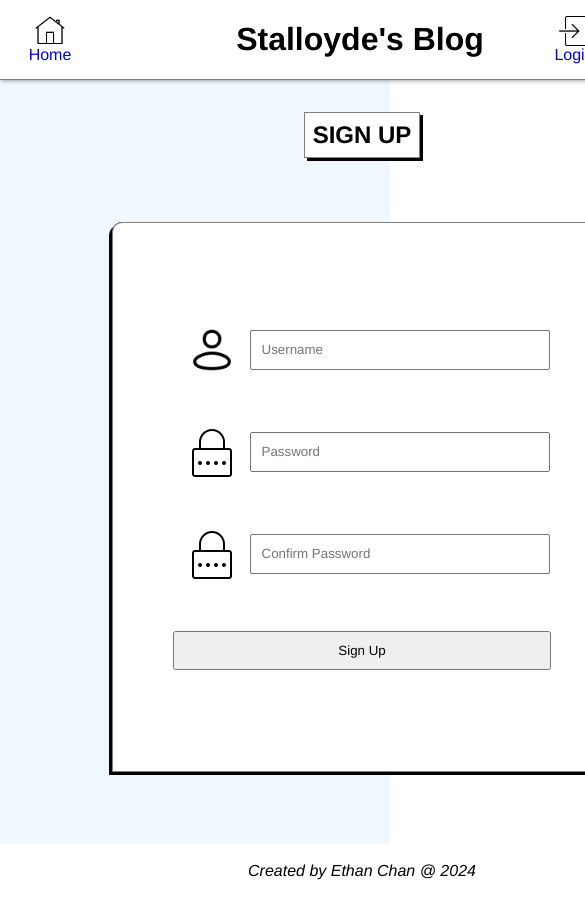
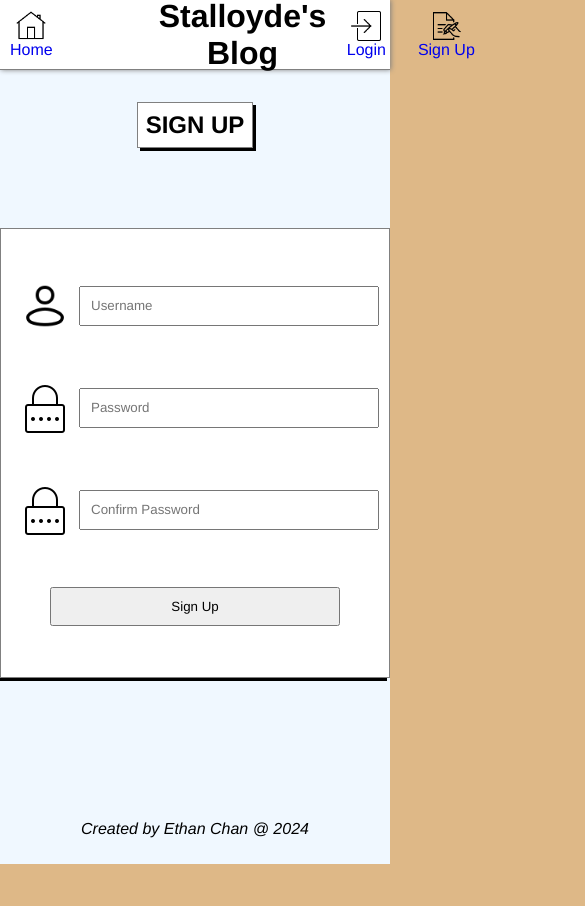
Before and after one commit to Stalloyde/blogapi-client, a React app: page /signup in a window 390 px wide. Shown: the top 906 px of the page, 585 px wide, since content can reach past the window. After the commit the page ends 864 px from the top, so only its background shows below. Built offline with nearby package versions, Linux system fonts and the light colour scheme; the HTML template or start-up script is replaced by a standard one.

Commit message:
Improve responsiveness

```diff
--- a/src/components/footer/footer.module.css
+++ b/src/components/footer/footer.module.css
@@ -1,4 +1,4 @@
-footer {
+.footer {
     display:flex;
     justify-content: center;
     align-items: center;
--- a/src/components/header/header.module.css
+++ b/src/components/header/header.module.css
@@ -1,4 +1,4 @@
-header {
+.header {
   display: flex;
   justify-content: space-between;
   align-items: center;
@@ -20,7 +20,6 @@ h1 {
 .navbtn {
   display: flex;
   padding: 10px;
-  margin: 0 10px;
   width: 80px;
   flex-direction: column;
   align-items: center;
--- a/src/components/home/home.module.css
+++ b/src/components/home/home.module.css
@@ -1,8 +1,6 @@
 .cardContainer {
-    margin: 0em 5em;
     display: grid;
-    grid-template-columns: repeat(4,1fr);
-    grid-template-rows: repeat(2,1fr);
+    grid-template-columns: repeat(auto-fill, minmax(450px,500px));
 }
 
 .card {
@@ -10,8 +8,8 @@
     border: 1px solid gray;
     padding: 1em;
     margin: 2em;
-    height: 300px;
-    width: 420px;
+    min-height: 300px;
+    min-width: 300px;
     border-radius: 10px;
     box-shadow: -3px 3px black;
 }
@@ -25,11 +23,10 @@
     box-shadow: 3px 3px black;
 }
 
-
 .content {
     height: 60%;
     margin: 1em 0.5em;
-    padding: 1em 0.5em;
+    padding: 1em;
     line-height: 1.5;
     border: 1mm ridge aliceblue;
     border-radius: 10px;
--- a/src/components/login/login.module.css
+++ b/src/components/login/login.module.css
@@ -10,8 +10,7 @@
 .content {
     background-image:url('../../assets/il-vagabiondo-Jy7wD-TiJ2A-unsplash.jpg');
     display: flex;
-    margin: 4em 7em;
-    border-radius: 10px 0px 0px;
+    margin: 5em 0;
 }
 
 .form {
@@ -19,13 +18,12 @@
     flex-direction: column;
     align-items: center;
     justify-content: center;
-    height: 550px;
+    height: 450px;
     width: 500px;
     gap: 2em;
     background-color: white;
     border:1px solid gray;
     box-shadow: -3px 3px black;
-    border-radius: 10px 0px 0px;
 }
 
 .form > div {
--- a/src/components/signup/signup.module.css
+++ b/src/components/signup/signup.module.css
@@ -12,9 +12,8 @@
     background-size: cover;
     background-position: center;
     display: flex;
-    margin: 4em 7em;
-    border-radius: 10px 0px 0px;
     position:relative;
+    margin: 5em 0;
 }
 
 .form {
@@ -22,13 +21,12 @@
     flex-direction: column;
     align-items: center;
     justify-content: center;
-    height: 550px;
+    height: 450px;
     width: 500px;
     gap: 2em;
     background-color: white;
     border:1px solid gray;
     box-shadow: -3px 3px black;
-    border-radius: 10px 0px 0px;
 }
 
 .form > div {
--- a/src/components/targetPost/targetPost.module.css
+++ b/src/components/targetPost/targetPost.module.css
@@ -1,8 +1,9 @@
 .contentContainer {
-    margin: 1em 30em;
+    margin: 2em 30em;
     padding: 1em;
     text-align: center;
 }
+
 
 .contentContainer > h2 {
     padding: 0.5em;
@@ -20,9 +21,11 @@
 }
 
 .commentsContainer {
+    height: 70%;
     margin: 0 30em;
     border-radius: 10px;
-    padding: 20px;
+    padding: 10px;
+    overflow-y: scroll;
 }
 
 .commentsContainer > h3 {
@@ -35,6 +38,7 @@
 
 .comment {
     display: flex;
+    justify-content: space-between;
     background-color: white;
     box-shadow: -3px 3px black;
     border-radius: 10px;
@@ -44,8 +48,9 @@
 }
 
 .comment > div {
-    flex-grow: 1;
+    width: 650px;
 }
+
 
 hr {
     margin: 0em 30em;
@@ -73,3 +78,7 @@ hr {
     padding: 10px;
     width: 10%;
 }
+
+.errorMessage {
+    color: red;
+}
--- a/src/index.css
+++ b/src/index.css
@@ -5,11 +5,20 @@
   box-sizing: border-box;
 }
 
+body{
+  background-color: burlywood;
+}
+
 #root {
-  display: grid;
-  height: 100vh;
-  grid-template-rows: 80px 1fr 70px;
   background-color: aliceblue;
+}
+
+main {
+  height: 82vh;
+}
+
+footer, header {
+  height:70px;
 }
 
 a {
```
